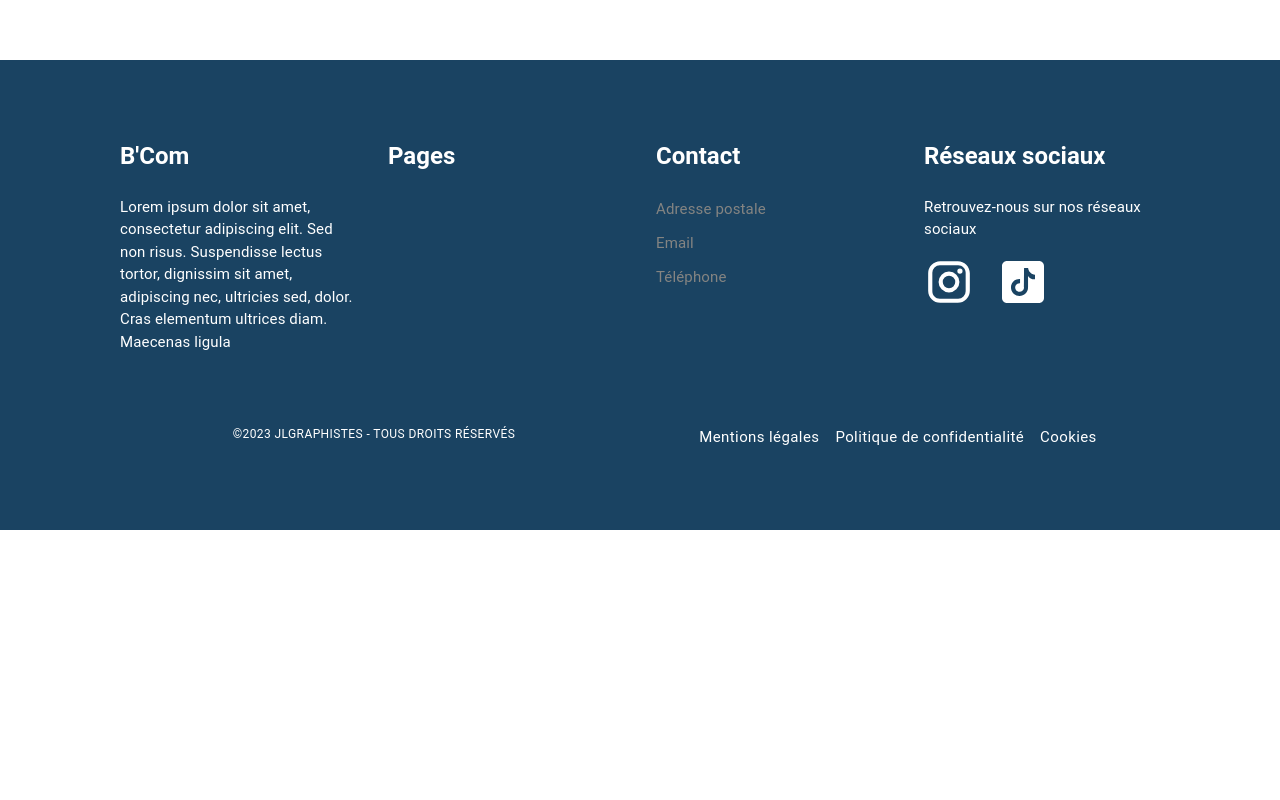
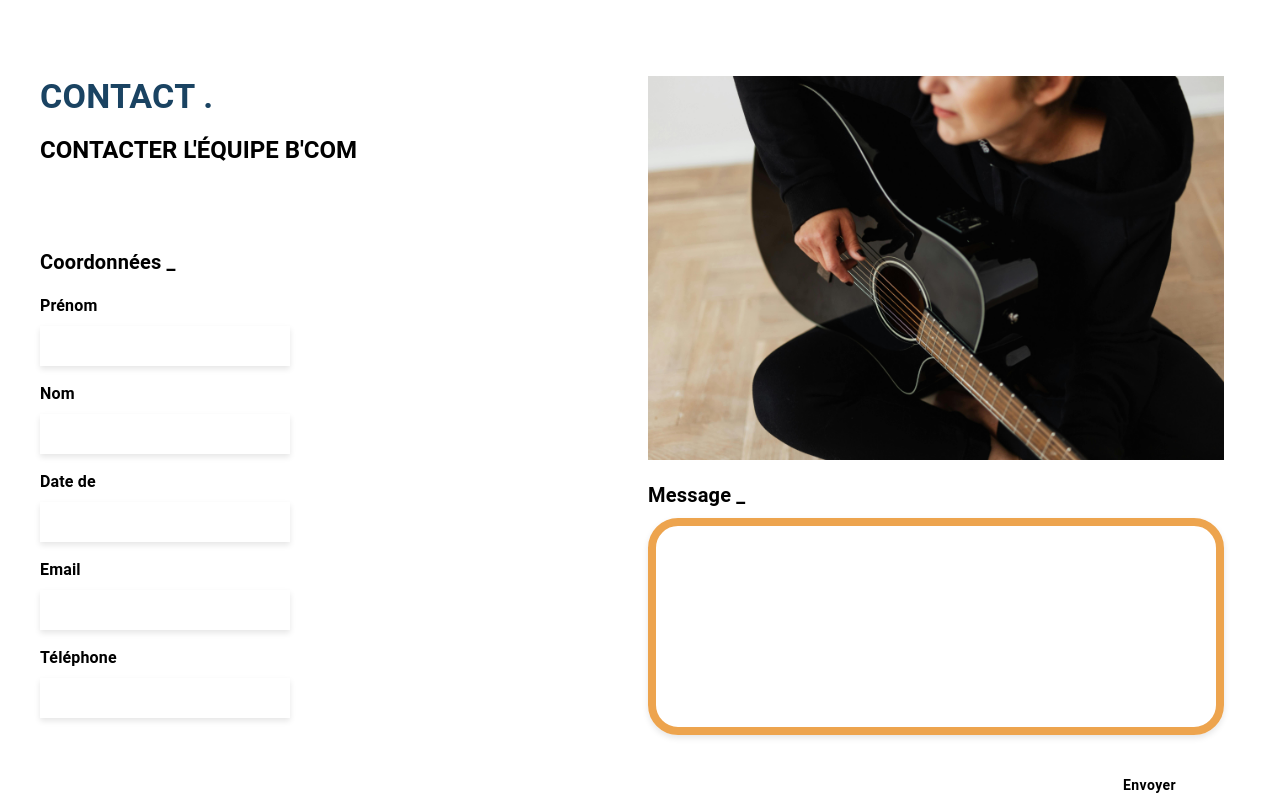
Before and after one commit to BCOM-officiel/app-front, a React (Create React App) app: page / in a window 1280 px wide. Shown: the part 4600-5400 px from the top of the page. Before the commit the page ends 5130 px from the top, so only its background shows below. Built offline with nearby package versions, Linux system fonts and the light colour scheme.

Commit message:
V1 contact team form + correction forms components

```diff
--- /dev/null
+++ b/src/components/ContactTeamForm/index.tsx
@@ -0,0 +1,68 @@
+import { Grid, Typography, Box, Button } from "@mui/material";
+import FormControl from "@mui/material/FormControl";
+import FormInput from "../FormInput";
+import FormText from "../FormText";
+import FormSubmit from "../FormSubmit";
+import teamImage from '../../assets/pexels-karolina-grabowska-4471894.jpg';
+
+export default function ContactTeamForm() {
+  return (
+    <Box sx={{ maxWidth: "1200px", margin: "auto", p: 2 }}>
+      <FormControl
+        component="form"
+        sx={{ display: "flex", flexDirection: "row" }}
+      >
+        <Grid container spacing={2}>
+          <Grid item xs={12} md={6} sx={{ p: 14 }}>
+            <Typography
+              variant="h4"
+              fontWeight="bold"
+              color="#1a4362"
+              sx={{ textTransform: "uppercase", mb: 2 }}
+            >
+              Contact .
+            </Typography>
+            <Typography
+              variant="h5"
+              fontWeight="bold"
+              sx={{ textTransform: "uppercase", mb: 10 }}
+            >
+              Contacter l'équipe B'COM
+            </Typography>
+            <Box sx={{ gap: 2 }}>
+            <Typography fontWeight="bold" variant="h6" sx={{ mb: 2 }}>
+              Coordonnées _
+            </Typography>
+            <Box sx={{ display: 'flex', flexDirection: 'column', gap: 2 }}>
+              <Box><FormInput label="Prénom" required /></Box>
+              <Box><FormInput label="Nom" required /></Box>
+              <Box><FormInput label="Date de" required /></Box>
+              <Box><FormInput label="Email" required /></Box>
+              <Box><FormInput label="Téléphone" required /></Box>
+            </Box>
+            </Box>
+          </Grid>
+
+          <Grid item xs={12} md={6} sx={{ p: 2 }}>
+
+              <Box
+                component="img"
+                src={teamImage}
+                alt="L'équipe B'COM"
+                style={{
+                  width: "100%",
+                  height: "auto",
+                  display: "block",
+                  marginBottom: "20px",
+                }}
+              />
+            <FormText label="Message _" required />
+            <Box sx={{ display: "flex", justifyContent: "flex-end", mt: 4 }}>
+              <FormSubmit>Envoyer</FormSubmit>
+            </Box>
+          </Grid>
+        </Grid>
+      </FormControl>
+    </Box>
+  );
+}
--- a/src/components/FormInput/index.tsx
+++ b/src/components/FormInput/index.tsx
@@ -17,8 +17,8 @@ const FormInput = ({
 				display: 'flex',
 				flexDirection: 'column',
 			}}>
-			<Typography component="label" mb={1}>
-				{label} {required && '*'}
+			<Typography component="label" mb={1} sx={{fontWeight: "bold"}}>
+				{label} {required}
 			</Typography>
 			<TextField
 				variant='outlined'
@@ -29,6 +29,7 @@ const FormInput = ({
 					},
 					boxShadow: '0px 3px 6px rgba(0, 0, 0, 0.1)',
 					backgroundColor: 'transparent',
+					maxWidth:"250px"
 				}}
 				type={type}
 			/>
--- a/src/components/FormText/index.tsx
+++ b/src/components/FormText/index.tsx
@@ -1,42 +1,47 @@
-import { Box, TextField, Typography } from '@mui/material';
+import { Box, TextField, Typography } from "@mui/material";
 
 type FormTextProps = {
   label: string;
   required?: boolean;
-	type?: 'text';
+  type?: "text";
 };
 
 const FormText = ({
   label,
   required = false,
-	type = 'text',
+  type = "text",
 }: FormTextProps) => {
   return (
     <Box
       sx={{
-				display: 'flex',
-				flexDirection: 'column',
-			}}>
-			<Typography component="label" mb={1} sx={{fontWeight: 700, fontSize: '20px'}}>
-				{label} {required && '*'}
+        display: "flex",
+        flexDirection: "column",
+      }}
+    >
+      <Typography
+        component="label"
+        mb={1}
+        sx={{ fontWeight: 700, fontSize: "20px" }}
+      >
+        {label} {required}
       </Typography>
       <TextField
         multiline
         rows={8}
-				variant='outlined'
-				size='small'
+        variant="outlined"
+        size="small"
         InputProps={{
           sx: {
-						'& fieldset': {
-							border: 'none',
+            "& fieldset": {
+              border: "none",
             },
           },
         }}
         sx={{
-					boxShadow: '0px 3px 6px rgba(0, 0, 0, 0.1)',
-					backgroundColor: 'transparent',
-					border: '8px solid #eda44e',
-
+          boxShadow: "0px 3px 6px rgba(0, 0, 0, 0.1)",
+          backgroundColor: "transparent",
+          border: "8px solid #eda44e",
+		  borderRadius: "30px",
         }}
         type={type}
       />
--- a/src/components/footer/index.tsx
+++ b/src/components/footer/index.tsx
@@ -1,4 +1,3 @@
-import React from "react";
 import { Grid, Typography, Link, Box, TextField, Button } from "@mui/material";
 import InstagramIcon from "@mui/icons-material/Instagram";
 
--- a/src/index.tsx
+++ b/src/index.tsx
@@ -7,6 +7,7 @@ import { Lab1 } from "./pages/Lab1";
 import { Home } from "./pages/Home";
 import Header from "./components/Header";
 import Footer from "./components/footer";
+import ContactTeamForm from "./components/ContactTeamForm";
 
 const router = createBrowserRouter([
   {
@@ -14,6 +15,7 @@ const router = createBrowserRouter([
       <>
         <Header />
         <Outlet />
+        <ContactTeamForm />
         <Footer pages={[]} />
       </>
     ),
```
Also changed, not shown: src/components/FormSubmit/index.tsx (+9 -8 lines). Lines whose indentation alone changed are shown as unchanged.
